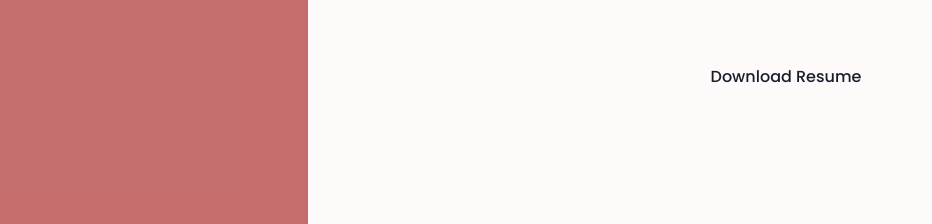
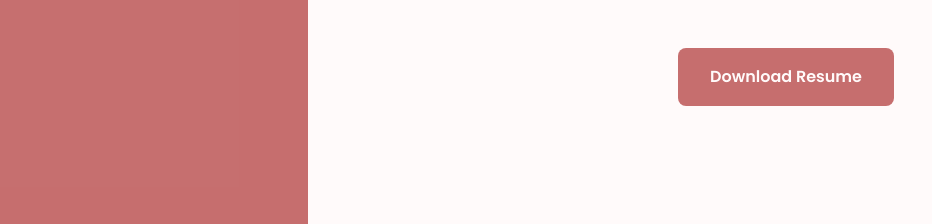
Before and after one commit to vinaykumar11111/portfolio, a plain HTML site: page index.html in a window 1280 px wide. Shown: the part 576-800 px from the top of the page, without its empty margins (16-948 px from the left). Drawn offline with nearby package versions, Linux system fonts and the light colour scheme.

Commit message:
Update index.html

```diff
--- a/index.html
+++ b/index.html
@@ -57,7 +57,7 @@
                             <a href="https://www.artstation.com/vinaykumarreddy" class="home__social-link"><i class='bx bx-certification'></i></a>
 
                         </div>
-                        <a href="assests/pdf/resume.pdf" target="_blank">Download Resume</a>
+                        <a download="" href="assests/pdf/resume.pdf" class="button home__button">Download Resume</a>
 
                     </div>
                 </div>
```
